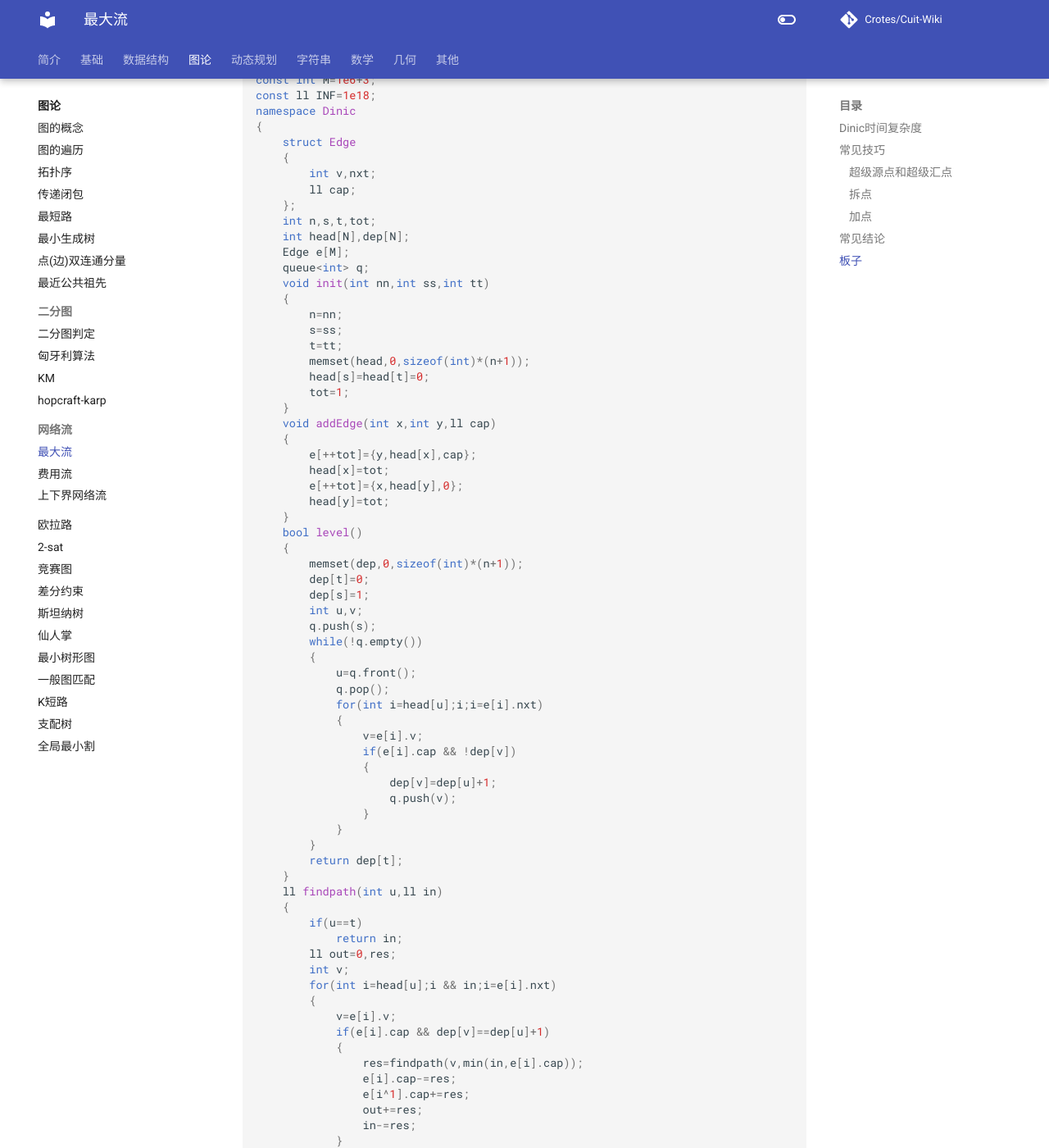
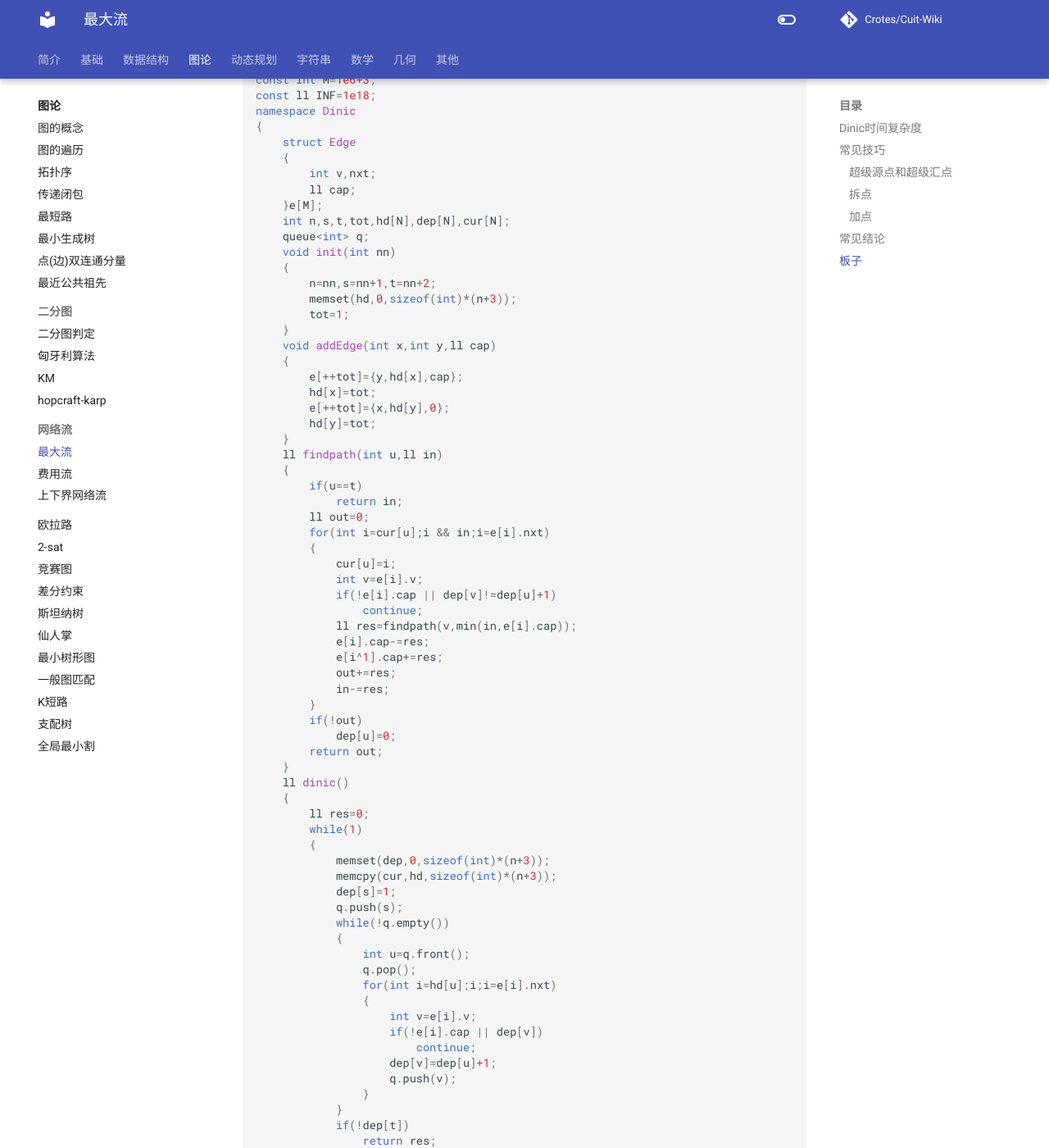
Before and after one commit to Crotes/Cuit-Wiki, an MkDocs documentation site: the page built from docs/Graph/最大流.md, in a window 1280 px wide and 1400 px high, scrolled down 1600 px. Shown: the whole window at 82% size. Built offline with MkDocs 1.6.1 and Material for MkDocs 9.7.7, drawn with Linux system fonts in a browser that asks for light colours; formulas are drawn with MathJax 3; comment, search, counter and statistics services are not loaded; some of the changed text lies outside the part shown.

Commit message:
Update 最大流.md
板子加上当前弧优化

````diff
--- a/docs/Graph/最大流.md
+++ b/docs/Graph/最大流.md
@@ -41,7 +41,7 @@ $O(V^2E)$，如果用在二分图，是 $O(E\sqrt V)$
 二分图最小路径覆盖=原图节点数-最大匹配.
 ## 板子
 ```c++
-const int N=2e2+5;
+const int N=3.2e3;
 const int M=1e6+3;
 const ll INF=1e18;
 namespace Dinic
@@ -50,67 +50,38 @@ namespace Dinic
     {
         int v,nxt;
         ll cap;
-    };
-    int n,s,t,tot;
-    int head[N],dep[N];
-    Edge e[M];
+    }e[M];
+    int n,s,t,tot,hd[N],dep[N],cur[N];
     queue<int> q;
-    void init(int nn,int ss,int tt)
+    void init(int nn)
     {
-        n=nn;
-        s=ss;
-        t=tt;
-        memset(head,0,sizeof(int)*(n+1));
-        head[s]=head[t]=0;
+        n=nn,s=nn+1,t=nn+2;
+        memset(hd,0,sizeof(int)*(n+3));
         tot=1;
     }
     void addEdge(int x,int y,ll cap)
     {
-        e[++tot]={y,head[x],cap};
-        head[x]=tot;
-        e[++tot]={x,head[y],0};
-        head[y]=tot;
-    }
-    bool level()
-    {
-        memset(dep,0,sizeof(int)*(n+1));
-        dep[t]=0;
-        dep[s]=1;
-        int u,v;
-        q.push(s);
-        while(!q.empty())
-        {
-            u=q.front();
-            q.pop();
-            for(int i=head[u];i;i=e[i].nxt)
-            {
-                v=e[i].v;
-                if(e[i].cap && !dep[v])
-                {
-                    dep[v]=dep[u]+1;
-                    q.push(v);
-                }
-            }
-        }
-        return dep[t];
+        e[++tot]={y,hd[x],cap};
+        hd[x]=tot;
+        e[++tot]={x,hd[y],0};
+        hd[y]=tot;
     }
     ll findpath(int u,ll in)
     {
         if(u==t)
             return in;
-        ll out=0,res;
-        int v;
-        for(int i=head[u];i && in;i=e[i].nxt)
+        ll out=0;
+        for(int i=cur[u];i && in;i=e[i].nxt)
         {
-            v=e[i].v;
-            if(e[i].cap && dep[v]==dep[u]+1)
-            {
-                res=findpath(v,min(in,e[i].cap));
-                e[i].cap-=res;
-                e[i^1].cap+=res;
-                out+=res;
-                in-=res;
-            }
+            cur[u]=i;
+            int v=e[i].v;
+            if(!e[i].cap || dep[v]!=dep[u]+1)
+                continue;
+            ll res=findpath(v,min(in,e[i].cap));
+            e[i].cap-=res;
+            e[i^1].cap+=res;
+            out+=res;
+            in-=res;
         }
         if(!out)
             dep[u]=0;
@@ -119,12 +90,32 @@ namespace Dinic
     ll dinic()
     {
         ll res=0;
-        while(level())
+        while(1)
+        {
+            memset(dep,0,sizeof(int)*(n+3));
+            memcpy(cur,hd,sizeof(int)*(n+3));
+            dep[s]=1;
+            q.push(s);
+            while(!q.empty())
+            {
+                int u=q.front();
+                q.pop();
+                for(int i=hd[u];i;i=e[i].nxt)
+                {
+                    int v=e[i].v;
+                    if(!e[i].cap || dep[v])
+                        continue;
+                    dep[v]=dep[u]+1;
+                    q.push(v);
+                }
+            }
+            if(!dep[t])
+                return res;
             res+=findpath(s,INF);
-        return res;
+        }
     }
 };
-Dinic::init(n,s,t);
+Dinic::init(n);//源点为n+1，汇点为n+2
 Dinic::addEdge(u,v,w);//边的顺序一定是源点-中间点-汇点
 Dinic::dinic();
 ```
````
